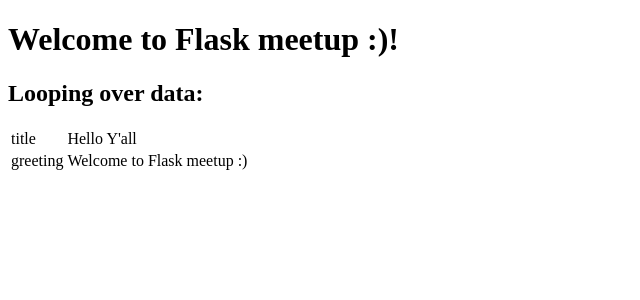
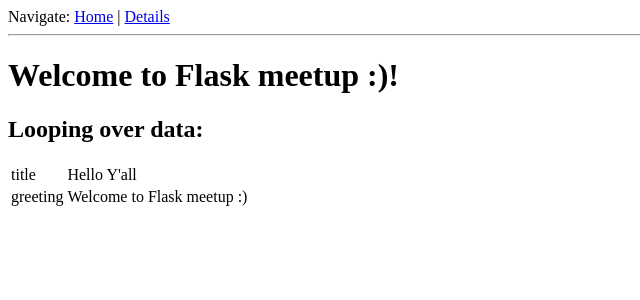
Before and after one commit to mjrulesamrat/cryptocurrencies-flask, a Flask app: page / in a window 1280 px wide. Shown: the top 300 px of the page, without its empty margins (0-640 px from the left). Run offline with Flask 2, Linux system fonts and the light colour scheme.

Commit message:
templates | navigation added | details page added

```diff
--- a/app/routes.py
+++ b/app/routes.py
@@ -14,3 +14,14 @@
         'greeting': 'Welcome to Flask meetup :)'
     }
     return render_template('index.html', data=data)
+
+
+@app.route('/details')
+def details():
+    """
+    more details page
+    """
+    data = {
+        'message': "I love open-source technologies",
+    }
+    return render_template('details.html', data=data)
--- a/app/templates/base.html
+++ b/app/templates/base.html
@@ -6,6 +6,12 @@
     {% endblock title %}
 </head>
 <body>
+<!--Navigation for all pages-->
+<div>Navigate:
+    <a href="/index">Home</a> |
+    <a href="/details">Details</a>
+</div>
+<hr>
 {% block content %}
     <h1>Base body content</h1>
 {% endblock content %}
```
Also changed, not shown: app/templates/details.html (added, +10 -0 lines).
